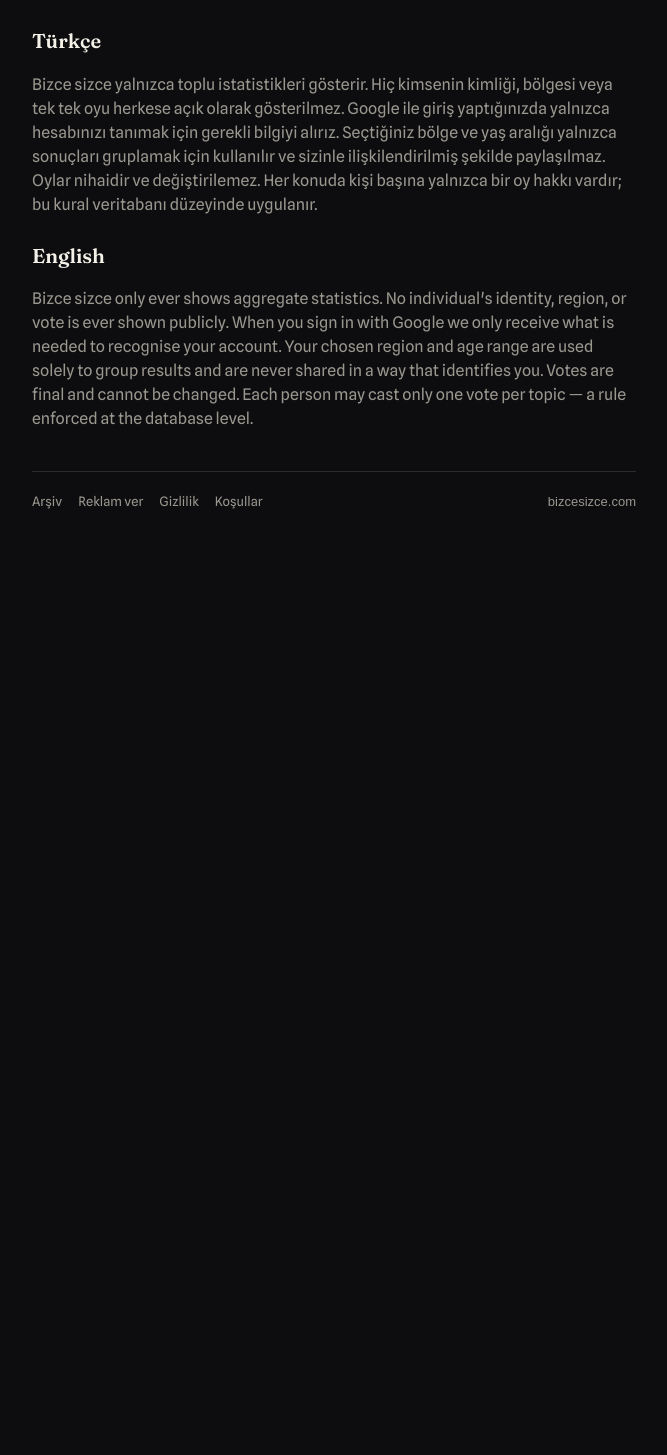
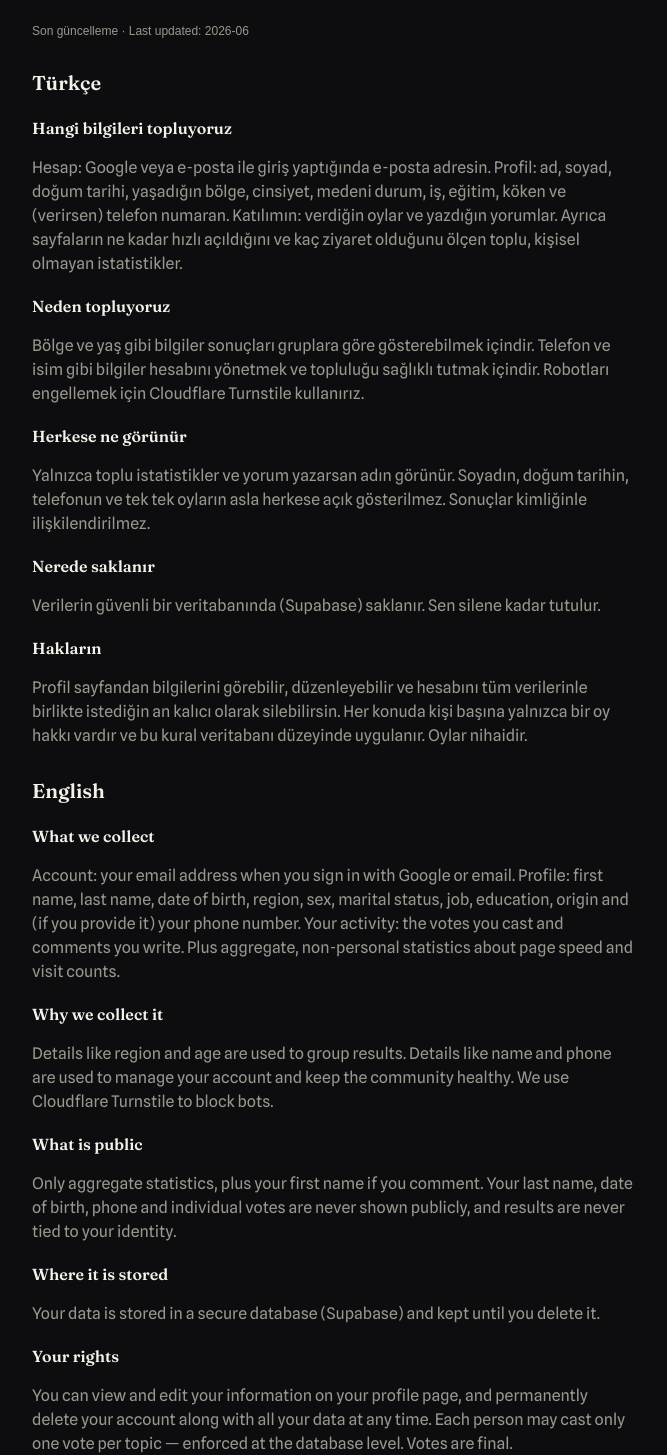
Before and after one commit to A827/bizcesizce, a Next.js app: page /privacy in a window 1280 px wide. Shown: the part 137-1592 px from the top of the page, without its empty margins (306-973 px from the left). Before the commit the page ends 800 px from the top, so only its background shows below. Built offline with nearby package versions, Linux system fonts and the light colour scheme; no server answers; the database is empty; a web font is replaced by a local one.

Commit message:
Sponsor impression/click tracking + privacy policy update, signup consent line, self-service account deletion

```diff
--- a/app/admin/AdminPanel.tsx
+++ b/app/admin/AdminPanel.tsx
@@ -177,7 +177,11 @@ function SponsorsTab() {
         items.map((s) => (
           <div className="card" key={s.id}>
             <div style={{ fontSize: 15, marginBottom: 4 }}>{s.label_tr}</div>
-            <div className="mono muted" style={{ fontSize: 12, marginBottom: 10 }}>{s.placement} · {s.url}</div>
+            <div className="mono muted" style={{ fontSize: 12, marginBottom: 6 }}>{s.placement} · {s.url}</div>
+            <div className="mono" style={{ fontSize: 12, marginBottom: 10 }}>
+              👁 {s.impressions ?? 0} gösterim · 🖱 {s.clicks ?? 0} tıklama
+              {s.impressions ? ` · CTR ${((100 * (s.clicks ?? 0)) / s.impressions).toFixed(1)}%` : ''}
+            </div>
             <div className="vote-row">
               <button className="btn" disabled={pending} onClick={() => start(async () => { await setSponsorActive(s.id, !s.is_active); await refresh(); })}>
                 {s.is_active ? 'Pasifleştir' : 'Aktifleştir'}
--- a/app/privacy/page.tsx
+++ b/app/privacy/page.tsx
@@ -3,31 +3,87 @@ import { Footer } from '@/components/Footer';
 
 // Plain-language privacy policy. Bilingual on one page.
 export default function PrivacyPage() {
+  const h2 = { fontSize: 20, marginTop: 28 } as const;
+  const h3 = { fontSize: 16, marginTop: 18, marginBottom: 4 } as const;
   return (
     <>
       <Header />
       <main className="shell" style={{ maxWidth: 640 }}>
         <h1 className="serif" style={{ fontSize: 30 }}>Gizlilik · Privacy</h1>
+        <p className="mono muted" style={{ fontSize: 12 }}>Son güncelleme · Last updated: 2026-06</p>
 
-        <h2 className="serif" style={{ fontSize: 20, marginTop: 24 }}>Türkçe</h2>
+        {/* ---------------- TURKISH ---------------- */}
+        <h2 className="serif" style={h2}>Türkçe</h2>
+
+        <h3 className="serif" style={h3}>Hangi bilgileri topluyoruz</h3>
         <p className="muted">
-          Bizce sizce yalnızca toplu istatistikleri gösterir. Hiç kimsenin kimliği, bölgesi veya
-          tek tek oyu herkese açık olarak gösterilmez. Google ile giriş yaptığınızda yalnızca
-          hesabınızı tanımak için gerekli bilgiyi alırız. Seçtiğiniz bölge ve yaş aralığı yalnızca
-          sonuçları gruplamak için kullanılır ve sizinle ilişkilendirilmiş şekilde paylaşılmaz.
-          Oylar nihaidir ve değiştirilemez. Her konuda kişi başına yalnızca bir oy hakkı vardır;
-          bu kural veritabanı düzeyinde uygulanır.
+          Hesap: Google veya e-posta ile giriş yaptığında e-posta adresin. Profil: ad, soyad, doğum
+          tarihi, yaşadığın bölge, cinsiyet, medeni durum, iş, eğitim, köken ve (verirsen) telefon
+          numaran. Katılımın: verdiğin oylar ve yazdığın yorumlar. Ayrıca sayfaların ne kadar hızlı
+          açıldığını ve kaç ziyaret olduğunu ölçen toplu, kişisel olmayan istatistikler.
         </p>
 
-        <h2 className="serif" style={{ fontSize: 20, marginTop: 24 }}>English</h2>
+        <h3 className="serif" style={h3}>Neden topluyoruz</h3>
         <p className="muted">
-          Bizce sizce only ever shows aggregate statistics. No individual&apos;s identity, region, or
-          vote is ever shown publicly. When you sign in with Google we only receive what is needed
-          to recognise your account. Your chosen region and age range are used solely to group
-          results and are never shared in a way that identifies you. Votes are final and cannot be
-          changed. Each person may cast only one vote per topic — a rule enforced at the database
-          level.
+          Bölge ve yaş gibi bilgiler sonuçları gruplara göre gösterebilmek içindir. Telefon ve isim
+          gibi bilgiler hesabını yönetmek ve topluluğu sağlıklı tutmak içindir. Robotları engellemek
+          için Cloudflare Turnstile kullanırız.
         </p>
+
+        <h3 className="serif" style={h3}>Herkese ne görünür</h3>
+        <p className="muted">
+          Yalnızca toplu istatistikler ve yorum yazarsan adın görünür. Soyadın, doğum tarihin,
+          telefonun ve tek tek oyların asla herkese açık gösterilmez. Sonuçlar kimliğinle
+          ilişkilendirilmez.
+        </p>
+
+        <h3 className="serif" style={h3}>Nerede saklanır</h3>
+        <p className="muted">
+          Verilerin güvenli bir veritabanında (Supabase) saklanır. Sen silene kadar tutulur.
+        </p>
+
+        <h3 className="serif" style={h3}>Hakların</h3>
+        <p className="muted">
+          Profil sayfandan bilgilerini görebilir, düzenleyebilir ve hesabını tüm verilerinle birlikte
+          istediğin an kalıcı olarak silebilirsin. Her konuda kişi başına yalnızca bir oy hakkı
+          vardır ve bu kural veritabanı düzeyinde uygulanır. Oylar nihaidir.
+        </p>
+
+        {/* ---------------- ENGLISH ---------------- */}
+        <h2 className="serif" style={h2}>English</h2>
+
+        <h3 className="serif" style={h3}>What we collect</h3>
+        <p className="muted">
+          Account: your email address when you sign in with Google or email. Profile: first name,
+          last name, date of birth, region, sex, marital status, job, education, origin and (if you
+          provide it) your phone number. Your activity: the votes you cast and comments you write.
+          Plus aggregate, non-personal statistics about page speed and visit counts.
+        </p>
+
+        <h3 className="serif" style={h3}>Why we collect it</h3>
+        <p className="muted">
+          Details like region and age are used to group results. Details like name and phone are used
+          to manage your account and keep the community healthy. We use Cloudflare Turnstile to block
+          bots.
+        </p>
+
+        <h3 className="serif" style={h3}>What is public</h3>
+        <p className="muted">
+          Only aggregate statistics, plus your first name if you comment. Your last name, date of
+          birth, phone and individual votes are never shown publicly, and results are never tied to
+          your identity.
+        </p>
+
+        <h3 className="serif" style={h3}>Where it is stored</h3>
+        <p className="muted">Your data is stored in a secure database (Supabase) and kept until you delete it.</p>
+
+        <h3 className="serif" style={h3}>Your rights</h3>
+        <p className="muted">
+          You can view and edit your information on your profile page, and permanently delete your
+          account along with all your data at any time. Each person may cast only one vote per
+          topic — enforced at the database level. Votes are final.
+        </p>
+
         <Footer />
       </main>
     </>
--- a/app/setup/SetupForm.tsx
+++ b/app/setup/SetupForm.tsx
@@ -241,6 +241,10 @@ export function SetupForm() {
                 {saving ? L('loading') : L('finishSetup')}
               </button>
             </div>
+            <p className="muted" style={{ fontSize: 12, marginTop: 14, textAlign: 'center' }}>
+              {L('consentLine')}{' '}
+              <a href="/privacy" target="_blank">{L('privacy')}</a> · <a href="/terms" target="_blank">{L('terms')}</a>
+            </p>
           </>
         )}
 
--- a/components/SponsorSlot.tsx
+++ b/components/SponsorSlot.tsx
@@ -1,13 +1,15 @@
 'use client';
-import { useEffect, useState } from 'react';
+import { useEffect, useRef, useState } from 'react';
 import { useLang } from './LanguageProvider';
-import { getSponsors } from '@/lib/actions';
+import { getSponsors, trackSponsor } from '@/lib/actions';
 import { Sponsor, SponsorPlacement } from '@/lib/types';
 
-// A clearly-labelled, direct-sponsor slot. No tracking, no programmatic ads.
+// A clearly-labelled, direct-sponsor slot. Aggregate impression/click
+// counts only — no cookies, no per-user tracking, no programmatic ads.
 export function SponsorSlot({ placement }: { placement: SponsorPlacement }) {
   const { t, lang } = useLang();
   const [sponsor, setSponsor] = useState<Sponsor | null>(null);
+  const trackedImpression = useRef<string | null>(null);
 
   useEffect(() => {
     let alive = true;
@@ -19,11 +21,20 @@ export function SponsorSlot({ placement }: { placement: SponsorPlacement }) {
     return () => { alive = false; };
   }, [placement]);
 
+  // Count one impression per shown sponsor.
+  useEffect(() => {
+    if (sponsor && trackedImpression.current !== sponsor.id) {
+      trackedImpression.current = sponsor.id;
+      trackSponsor(sponsor.id, 'impression');
+    }
+  }, [sponsor]);
+
   if (!sponsor) return null;
   const label = (lang === 'tr' ? sponsor.label_tr : (sponsor.label_en || sponsor.label_tr));
 
   return (
     <a href={sponsor.url} target="_blank" rel="noopener noreferrer sponsored"
+      onClick={() => trackSponsor(sponsor.id, 'click')}
       style={{ display: 'block', textDecoration: 'none', margin: '16px 0',
         background: 'var(--surface-2)', border: '1px solid var(--border)',
         borderRadius: 'var(--radius)', padding: '14px 18px' }}>
--- a/lib/actions.ts
+++ b/lib/actions.ts
@@ -111,6 +111,12 @@ export async function getSponsors(placement: SponsorPlacement): Promise<Sponsor[
   return (data ?? []) as Sponsor[];
 }
 
+// Count a sponsor view or click (aggregate only; no cookies / no per-user data).
+export async function trackSponsor(sponsorId: string, kind: 'impression' | 'click') {
+  const supabase = await createClient();
+  await supabase.rpc('track_sponsor', { p_id: sponsorId, p_kind: kind });
+}
+
 export async function postComment(topicId: string, body: string) {
   const supabase = await createClient();
   const { data: { user } } = await supabase.auth.getUser();
@@ -219,6 +225,19 @@ export async function getMyProfile(): Promise<MyProfile | null> {
   return (data ?? null) as MyProfile | null;
 }
 
+// Right to erasure: a user permanently deletes their OWN account and all
+// their data. Deleting the auth user cascades to profile, votes and comments.
+export async function deleteMyAccount() {
+  const supabase = await createClient();
+  const { data: { user } } = await supabase.auth.getUser();
+  if (!user) return { ok: false as const };
+  const admin = createAdminClient();
+  const { error } = await admin.auth.admin.deleteUser(user.id);
+  if (error) return { ok: false as const };
+  await supabase.auth.signOut();
+  return { ok: true as const };
+}
+
 // Only the safe-to-change fields. Demographics stay locked (DB trigger
 // also enforces this) to keep vote breakdowns honest.
 export async function updateProfile(input: {
--- a/lib/admin-actions.ts
+++ b/lib/admin-actions.ts
@@ -161,7 +161,7 @@ export async function moderateComment(id: string, status: CommentStatus) {
 export async function listSponsors(): Promise<Sponsor[]> {
   const sb = await requireAdmin(); if (!sb) return [];
   const { data } = await sb.from('sponsors')
-    .select('id, label_tr, label_en, url, placement, is_active')
+    .select('id, label_tr, label_en, url, placement, is_active, impressions, clicks')
     .order('created_at', { ascending: false });
   return (data ?? []) as Sponsor[];
 }
--- a/lib/i18n.ts
+++ b/lib/i18n.ts
@@ -84,6 +84,13 @@ export const STRINGS = {
   save:           { tr: 'Kaydet',                                    en: 'Save' },
   saved:          { tr: 'Kaydedildi ✓',                              en: 'Saved ✓' },
   notSet:         { tr: 'Belirtilmemiş',                             en: 'Not set' },
+  deleteAccount:  { tr: 'Hesabımı ve verilerimi sil',                en: 'Delete my account & data' },
+  deleteConfirm:  { tr: 'Emin misin? Hesabın ve tüm verilerin kalıcı olarak silinecek. Bu geri alınamaz.',
+                    en: 'Are you sure? Your account and all your data will be permanently deleted. This cannot be undone.' },
+  deleteYes:      { tr: 'Evet, kalıcı olarak sil',                   en: 'Yes, delete permanently' },
+  cancel:         { tr: 'Vazgeç',                                    en: 'Cancel' },
+  consentLine:    { tr: 'Devam ederek Gizlilik Politikası ve Koşulları kabul etmiş olursun.',
+                    en: 'By continuing you agree to the Privacy Policy and Terms.' },
 
   // Comments
   comments:       { tr: 'Yorumlar',                                  en: 'Comments' },
--- a/lib/types.ts
+++ b/lib/types.ts
@@ -34,6 +34,8 @@ export type Sponsor = {
   url: string;
   placement: SponsorPlacement;
   is_active: boolean;
+  impressions?: number;
+  clicks?: number;
 };
 
 export type Comment = {
```
Also changed, not shown: app/profile/ProfileView.tsx (+32 -1 lines), 1 other file (tests, documents, lock files or other folders).
